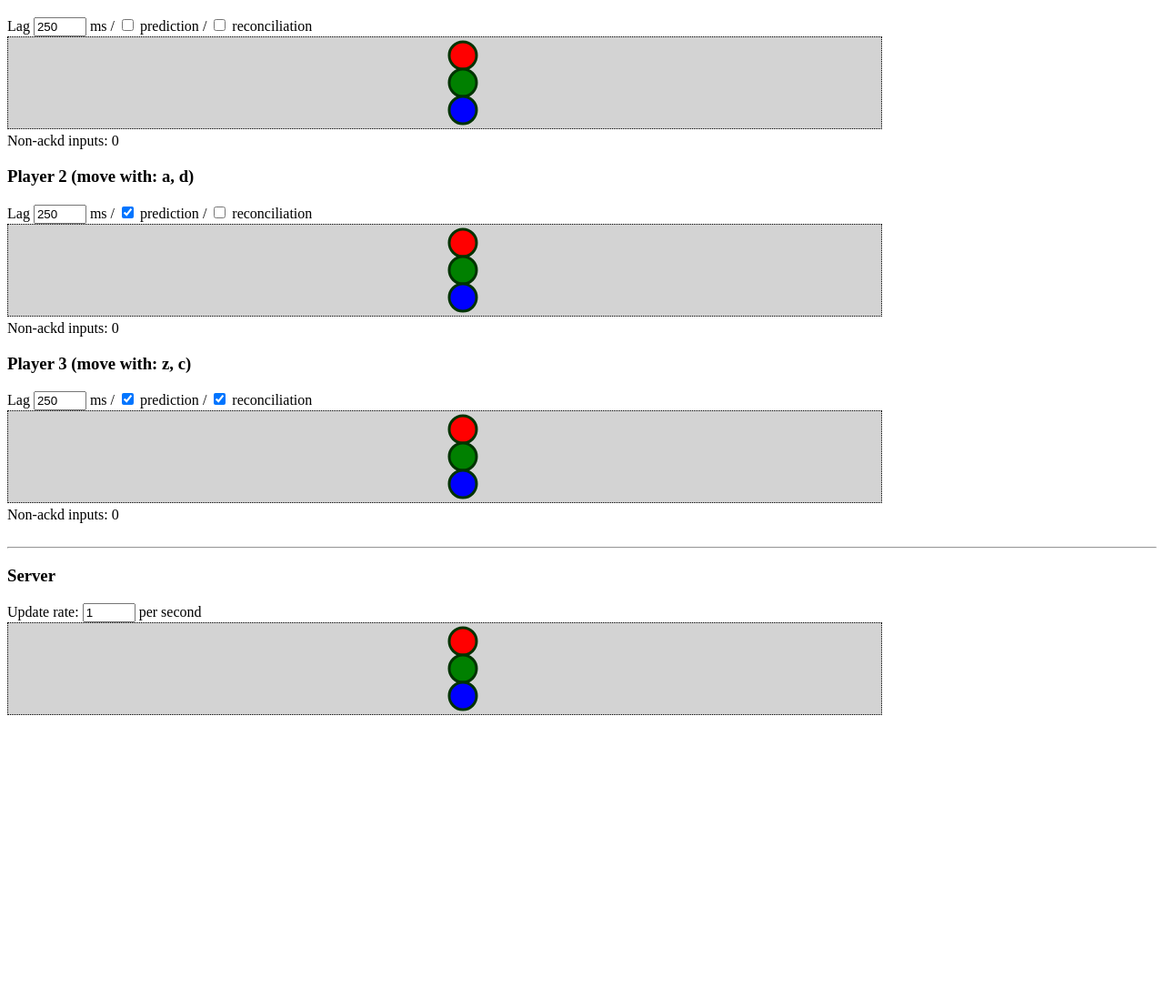
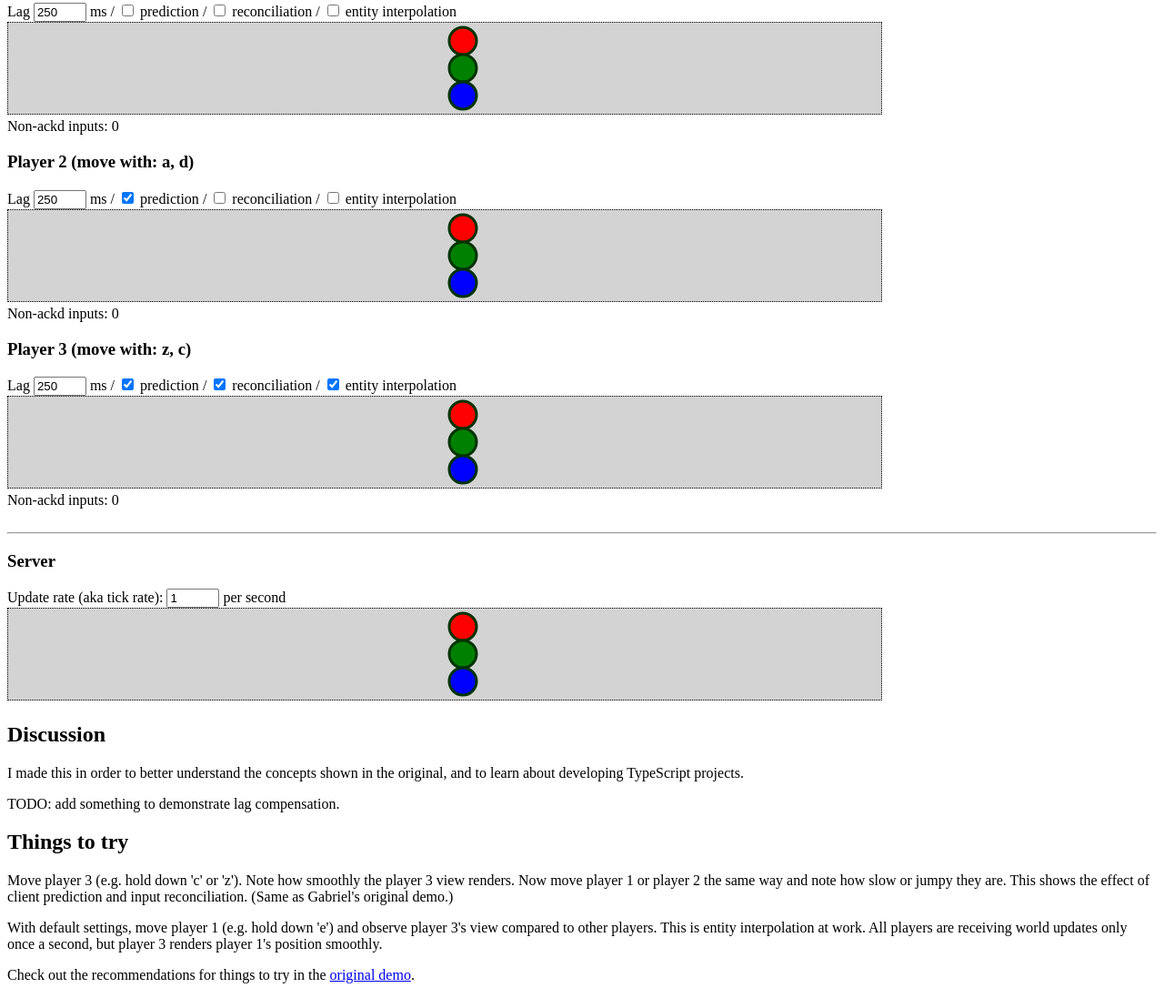
Before and after one commit to overthink/fpmclone, a website built with webpack: page index.html in a window 1280 px wide. Shown: the part 221-1318 px from the top of the page at 91% size. Before the commit the page ends 1019 px from the top, so only its background shows below. Built offline with nearby package versions, Linux system fonts and the light colour scheme.

Commit message:
Entity interpolation almost working
It's mostly there, but there is some jumpiness seen in client views when
entity interpolation is enabled.  I think when a new server message
arrives we accidentally render the entity's "current" position rather
than its position in the past.  Debugging.

```diff
--- a/index.html
+++ b/index.html
@@ -21,13 +21,13 @@
 </head>
 <body>
     <h1>Multiplayer client/server demo</h1>
-    <p>Clone (with a few changes) of <a href="http://www.gabrielgambetta.com/fpm_live.html">Gabriel
-    Gambetta's original demo</a>.  His series of articles explaining <a
+    <p>Clone of <a href="http://www.gabrielgambetta.com/fpm_live.html">Gabriel
+    Gambetta's original demo</a>, adding entity interpolation.  His series of
+    articles explaining <a
     href="http://www.gabrielgambetta.com/fast_paced_multiplayer.html">Fast-Paced
-    Multiplayer games</a> is an excellent read.</p>
+    Multiplayer games</a> is an excellent read, and essential to understanding
+    this.  Writeup <a href="#discussion">below</a>.</p>
 
-    <p>I made this clone in order to better understand the concepts shown in
-    the original, and to learn about running TypeScript projects.</p>
 
     <h2>Game views</h2>
 
@@ -35,7 +35,8 @@
         <h3>Player 1 (move with: q, e)</h3>
         <label> Lag <input class="lag" type="text" value="250"> ms</label> /
         <label><input class="prediction" type="checkbox"> prediction</label> /
-        <label><input class="reconciliation" type="checkbox"> reconciliation</label>
+        <label><input class="reconciliation" type="checkbox"> reconciliation</label> /
+        <label><input class="entity-interpolation" type="checkbox"> entity interpolation</label>
         <br>
         <canvas width=960 height=100></canvas>
         <div class="status">Non-ackd inputs: <span class="non-ackd">0</span></div>
@@ -45,7 +46,8 @@
         <h3>Player 2 (move with: a, d)</h3>
         <label> Lag <input class="lag" type="text" value="250"> ms</label> /
         <label><input class="prediction" type="checkbox" checked> prediction</label> /
-        <label><input class="reconciliation" type="checkbox"> reconciliation</label>
+        <label><input class="reconciliation" type="checkbox"> reconciliation</label> /
+        <label><input class="entity-interpolation" type="checkbox"> entity interpolation</label>
         <br>
         <canvas width=960 height=100></canvas>
         <div class="status">Non-ackd inputs: <span class="non-ackd">0</span></div>
@@ -55,7 +57,8 @@
         <h3>Player 3 (move with: z, c)</h3>
         <label> Lag <input class="lag" type="text" value="250"> ms</label> /
         <label><input class="prediction" type="checkbox" checked> prediction</label> /
-        <label><input class="reconciliation" type="checkbox" checked> reconciliation</label>
+        <label><input class="reconciliation" type="checkbox" checked> reconciliation</label> /
+        <label><input class="entity-interpolation" type="checkbox" checked> entity interpolation</label>
         <br>
         <canvas width=960 height=100></canvas>
         <div class="status">Non-ackd inputs: <span class="non-ackd">0</span></div>
@@ -66,11 +69,33 @@
 
     <div id="server">
         <h3>Server</h3>
-        <label>Update rate: <input class="tickRate" type="text" value="1"> per second</label>
+        <label>Update rate (aka tick rate): <input class="tickRate" type="text" value="1"> per second</label>
         <br>
         <canvas id="serverCanvas" width=960 height=100></canvas>
     </div>
 
+    <h2 id="discussion">Discussion</h2>
+
+    <p>I made this in order to better understand the concepts shown in
+    the original, and to learn about developing TypeScript projects.</p>
+
+    <p>TODO: add something to demonstrate lag compensation.</p>
+
+    <h2>Things to try</h2>
+
+    <p>Move player 3 (e.g. hold down 'c' or 'z'). Note how smoothly the player
+    3 view renders.  Now move player 1 or player 2 the same way and note how
+    slow or jumpy they are.  This shows the effect of client prediction and
+    input reconciliation. (Same as Gabriel's original demo.)</p>
+
+    <p>With default settings, move player 1 (e.g. hold down 'e') and observe
+    player 3's view compared to other players.  This is entity interpolation
+    at work.  All players are receiving world updates only once a second, but
+    player 3 renders player 1's position smoothly.</p>
+
+    <p>Check out the recommendations for things to try in the <a
+    href="http://www.gabrielgambetta.com/fpm_live.html">original demo</a>.</p>
+
     <script src="./dist/bundle.js"></script>
 </body>
 </html>
--- a/src/fpmclone.ts
+++ b/src/fpmclone.ts
@@ -5,7 +5,9 @@
 namespace FMPDemo {
 
     /** Something sent over the "wire".  Just a marker for now. */
-    interface Message {}
+    interface Message {
+        seqNum: number;
+    }
 
     /** Input from a client. Gets sent to the server. */
     class Input implements Message {
@@ -39,18 +41,40 @@ namespace FMPDemo {
         applyInput(input: Input): void {
             this.x += input.pressTime * this.speed;
         }
+
+        /** Return a copy of this entity. */
+        copy(): Entity {
+            const e = new Entity(this.id, this.color);
+            e.x = this.x;
+            e.speed = this.speed;
+            return e;
+        }
     }
 
     class WorldState implements Message {
+        seqNum: number;
         entities: Array<Entity>;
 
         /** Last input the server has processed from the client to which the
          * WorldState message is sent. */
         lastProcessedInputSeqNums: Array<number>;
 
-        constructor(entities: Array<Entity>, lastProcessedInputSeqNums: Array<number>) {
+        constructor(seqNum: number, entities: Array<Entity>, lastProcessedInputSeqNums: Array<number>) {
+            this.seqNum = seqNum;
             this.entities = entities;
             this.lastProcessedInputSeqNums = lastProcessedInputSeqNums;
+        }
+    }
+
+    class SavedWorldState {
+        /**
+         * The time at which the client processed this WorldState message.
+         */
+        processedTs: number;
+        value: WorldState;
+        constructor(processedTs: number, value: WorldState) {
+            this.processedTs = processedTs;
+            this.value = value;
         }
     }
 
@@ -64,13 +88,13 @@ namespace FMPDemo {
         messages: Array<QueuedMessage> = [];
 
         /** Returns next message "received" from the network, if any. */
-        receive(): Message | undefined {
+        receive(): QueuedMessage | undefined {
             let now = Date.now();
             for (let i = 0; i < this.messages.length; ++i) {
                 var qm = this.messages[i];
                 if (qm.recvTs <= now) {
                     this.messages.splice(i, 1);
-                    return qm.payload;
+                    return qm;
                 }
             }
         }
@@ -90,27 +114,25 @@ namespace FMPDemo {
         nonAckdInputsElement: Element;
         server?: Server;
         tickRate: number = 60;
-
         // Why is there `entityId` and also `entity.id`?  Good question.
         // `entityId` is assigned by the server when the connection is made.
         // It is later used to retreive state data for this client from
         // WorldState messages.
         entityId?: number;  // TODO: extremely inconvenient allowing this to have undefined value
-
-        // The player's entity in the world; server provides it.
-        entity?: Entity;
+        entity?: Entity; // The player's entity in the world; server provides it.
         entities: Array<Entity> = []; // awful, contains reference to this.entity as well
-
         leftKeyDown: boolean = false;
         rightKeyDown: boolean = false;
         network: LagNetwork = new LagNetwork;
+        lagMs: number = 250;
         lastUpdateTs: number = -1;
         inputSeqNum: number = 0;
         pendingInputs: Array<Input> = [];
-
+        curWorldState?: SavedWorldState;  // the last state we received from the server
+        prevWorldState?: SavedWorldState; // penultimate state from server, used for entity interpolation
         usePrediction: boolean = false;
         useReconciliation: boolean = false;
-        lagMs: number = 250;
+        useEntityInterpolation: boolean = false;
         private updateTimer?: number;
 
         constructor(cssId: string, color: string, canvas: HTMLCanvasElement, nonAckdInputsElement: Element) {
@@ -124,9 +146,8 @@ namespace FMPDemo {
             while (true) {
                 const msg = this.network.receive();
                 if (!msg) break;
-
-                const worldState = Util.cast(msg, WorldState);
-                worldState.entities.forEach(entity => {
+                const worldState = Util.cast(msg.payload, WorldState);
+                worldState.entities.forEach((entity, idx) => {
                     if (this.entityId === undefined) return; // making tsc happy...
 
                     if (entity.id === this.entityId) {
@@ -166,20 +187,12 @@ namespace FMPDemo {
 
                     } else {
                         // non-local-player entity
-
-                        // what I should be doing is creating a local entity
-                        // for every remote entity I haven't seen before, then
-                        // update all my local entities, and finally drop any
-                        // local entities that aren't mentioned in the server
-                        // message.
-
-                        // this sucks with the current data structures...
-                        // would like to just wholesale replace all local
-                        // state with what the server sent
-
                         this.entities[entity.id] = entity;
                     }
                 });
+                // update prev and current states for later entity interpolation
+                this.prevWorldState = this.curWorldState;
+                this.curWorldState = new SavedWorldState(Date.now(), worldState);
             }
         }
 
@@ -207,22 +220,67 @@ namespace FMPDemo {
             this.server.network.send(this.lagMs, input);
 
             if (this.usePrediction) {
+                // optimistically apply our input (assume server will accept it)
                 this.entity.applyInput(input);
             }
 
-            // save input for later reconciliation
             if (this.useReconciliation) {
+                // Save input for later reconciliation. We'll need to re-apply
+                // some of our optimistically applied inputs after we next
+                // hear from the server.
                 this.pendingInputs.push(input);
             }
         }
 
+        // log only for a specific client (debug)
+        private log(id: number, ...args: any[]): void {
+            if (this.cssId === 'p' + id.toString()) {
+                console.log(`${Date.now()} - client p${id}:`, ...args);
+            }
+        }
+
+        private interpolateEntities(): void {
+            if (this.prevWorldState === undefined) return;
+            if (this.curWorldState === undefined) return;
+
+            // Recall: "each player sees itself in the present but sees the
+            // other entities in the past"
+            // (http://www.gabrielgambetta.com/fpm3.html) so figure out how
+            // far beyond the most recent server state we are right now, then
+            // interpolate everyone else that amount of time between prev and
+            // cur server states (i.e. one update behind).
+            const now = Date.now();
+            const delta = now - this.curWorldState.processedTs;
+            if (delta <= 0) return;
+
+            const statesDelta = this.curWorldState.processedTs - this.prevWorldState.processedTs;
+            if (statesDelta <= 0) return;
+
+            const prev = Util.cast(this.prevWorldState.value, WorldState);
+            const cur = Util.cast(this.curWorldState.value, WorldState);
+
+            for (let i = 0; i < cur.entities.length; ++i) {
+                const curEntity = cur.entities[i];
+                if (curEntity.id === this.entityId) continue; // don't interpolate self
+                const prevEntity = prev.entities[i]; // assumes the set of entities never changes
+                const newEntity = curEntity.copy();
+                newEntity.x = prevEntity.x + ((delta/statesDelta) * (curEntity.x - prevEntity.x));
+                newEntity.speed = prevEntity.speed + ((delta / statesDelta) * (curEntity.speed - prevEntity.speed));
+                this.entities[i] = newEntity;
+            }
+        }
+
         render(): void {
+            this.log(3, 'render', this.entities[0].color, this.entities[0].x);
             Util.render(this.canvas, this.entities, this.entities.length);
         }
 
         update(): void {
             this.processServerMessages();
             if (!this.entity) return; // not connected yet
+            if (this.useEntityInterpolation) {
+                this.interpolateEntities();
+            }
             this.processInputs();
             this.render();
             this.nonAckdInputsElement.textContent = this.pendingInputs.length.toString();
@@ -241,7 +299,8 @@ namespace FMPDemo {
         lastProcessedInputSeqNums: Array<number>= []; // last processed input's seq num, by entityId
         network: LagNetwork = new LagNetwork;  // server's network (where it receives inputs from clients)
         private tickRate: number = 5;
-        private updateTimer?: number;
+        private updateTimer: number | undefined;
+        private worldStateSeq: number = 0;
 
         constructor(canvas: HTMLCanvasElement) {
             this.canvas = canvas;
@@ -269,8 +328,8 @@ namespace FMPDemo {
         processInputs(): void {
             while (true) {
                 const msg = this.network.receive();
-                if (msg === undefined) break;
-                const input = Util.cast(msg, Input);
+                if (!msg) break;
+                const input = Util.cast(msg.payload, Input);
                 if (!input) break;
                 if (Server.validateInput(input)) {
                     const id = input.entityId;
@@ -282,10 +341,15 @@ namespace FMPDemo {
 
         /** Send world state to every client. */
         sendWorldState(): void {
+            // Make sure to send copies of our state, and not just references.
+            // i.e. simulate serializing the data like we'd do if we were
+            // using a real network.
+            const msg = new WorldState(
+                this.worldStateSeq++,
+                this.entities.map(e => e.copy()),
+                this.lastProcessedInputSeqNums.slice()
+            );
             this.clients.forEach(client => {
-                // Yes, I'm "sending" references to the Server's objects...
-                // Skipping serialization for this example program.
-                const msg = new WorldState(this.entities, this.lastProcessedInputSeqNums);
                 client.network.send(client.lagMs, msg);
             });
         }
@@ -302,7 +366,7 @@ namespace FMPDemo {
 
         setTickRate(x: number): void {
             this.tickRate = x;
-            if (this.updateTimer) {
+            if (this.updateTimer !== undefined) {
                 clearInterval(this.updateTimer);
             }
             this.startUpdateTimer();
@@ -313,7 +377,7 @@ namespace FMPDemo {
         }
 
         start(): void {
-             this.startUpdateTimer();
+            this.setTickRate(this.tickRate);
         }
 
     }
@@ -379,7 +443,6 @@ namespace FMPDemo {
             const keyHandler: EventListener = e => {
                 const e0: Event = e || window.event;
                 if (e0 instanceof KeyboardEvent) {
-                    // console.log(cssId, c.cssId, e0.keyCode);
                     if (e0.keyCode === leftKeyCode) {
                         c.leftKeyDown = (e0.type === "keydown");
                     } else if (e0.keyCode === rightKeyCode) {
@@ -411,6 +474,7 @@ namespace FMPDemo {
                 client.lagMs = parseInt(getInput('.lag').value);
                 client.usePrediction = getInput('.prediction').checked;
                 client.useReconciliation = getInput('.reconciliation').checked;
+                client.useEntityInterpolation = getInput('.entity-interpolation').checked;
             }
         }
 
```
